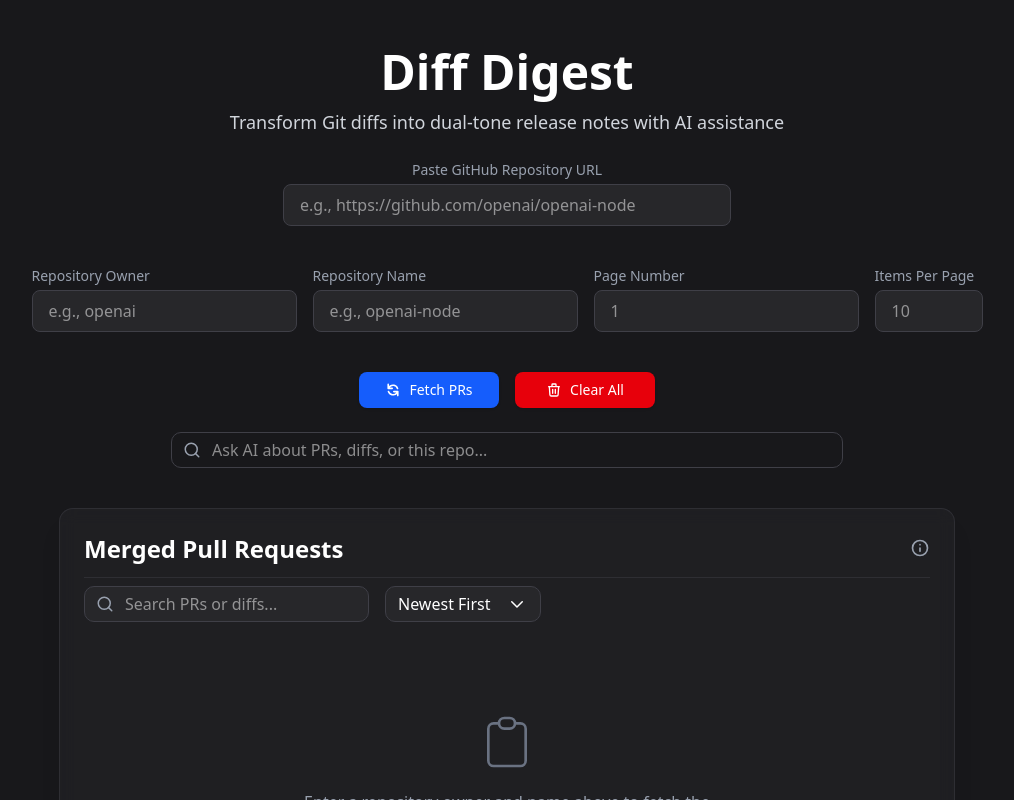
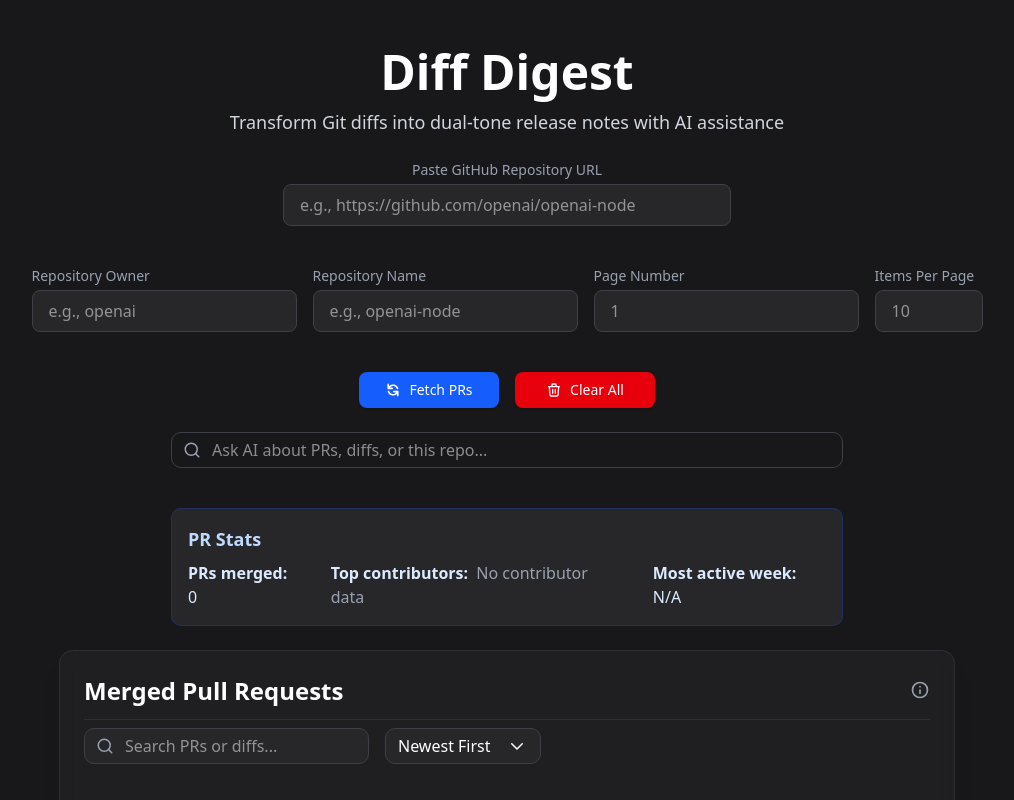
Before and after one commit to nicholaschen09/diff-digest, a Next.js app: page / in a window 1280 px wide. Shown: the top 800 px of the page, without its empty margins (133-1147 px from the left). Built offline with nearby package versions, Linux system fonts and the light colour scheme.

Commit message:
added PR stats

```diff
--- a/src/app/page.tsx
+++ b/src/app/page.tsx
@@ -8,6 +8,7 @@ import type { DiffItem, ApiResponse } from '@/types/api';
 import type { DiffCardRefMethods } from '@/types/diff';
 import { Listbox } from '@headlessui/react';
 import React from 'react';
+import PRStats from "@/components/PRStats";
 
 export default function Home() {
   // Replace useState with usePersistedState for state that should persist across refreshes
@@ -368,6 +369,8 @@ export default function Home() {
           </div>
         </div>
 
+        {/* PR Stats Section */}
+        <PRStats diffs={diffs} />
         {/* Results Section */}
         <div className="border border-zinc-700/50 rounded-xl p-6 min-h-[300px] bg-zinc-800/50 backdrop-blur-sm shadow-xl">
           <h2 className="text-2xl font-semibold mb-2 text-white border-b border-zinc-700/50 pb-3 flex items-center justify-between">
--- /dev/null
+++ b/src/components/PRStats.tsx
@@ -0,0 +1,92 @@
+import React from "react";
+
+interface Contributor {
+    login: string;
+    name: string;
+    role: string;
+    avatar_url: string;
+}
+
+interface DiffItem {
+    id: string;
+    description: string;
+    diff: string;
+    url: string;
+    // Optionally, you may have notes or contributorData attached by DiffCard
+    notes?: {
+        contributorData?: Contributor[];
+    };
+    // Optionally, you may have merged_at if you extend the backend
+    merged_at?: string;
+}
+
+interface PRStatsProps {
+    diffs: DiffItem[];
+}
+
+function getTopContributors(diffs: DiffItem[]) {
+    const contributorCount: Record<string, { contributor: Contributor; count: number }> = {};
+    for (const diff of diffs) {
+        const contributors = diff.notes?.contributorData;
+        if (contributors && contributors.length > 0) {
+            for (const c of contributors) {
+                if (!contributorCount[c.login]) {
+                    contributorCount[c.login] = { contributor: c, count: 0 };
+                }
+                contributorCount[c.login].count++;
+            }
+        }
+    }
+    const sorted = Object.values(contributorCount).sort((a, b) => b.count - a.count);
+    return sorted.slice(0, 5); // Top 5
+}
+
+function getMostActiveWeek(diffs: DiffItem[]) {
+    // If merged_at is available, group by week
+    const weekCount: Record<string, number> = {};
+    for (const diff of diffs) {
+        if (diff.merged_at) {
+            const date = new Date(diff.merged_at);
+            // Get year-week string
+            const week = `${date.getFullYear()}-W${Math.ceil((date.getDate() + 1 - date.getDay()) / 7)}`;
+            weekCount[week] = (weekCount[week] || 0) + 1;
+        }
+    }
+    const mostActive = Object.entries(weekCount).sort((a, b) => b[1] - a[1])[0];
+    return mostActive ? `${mostActive[0]} (${mostActive[1]} PRs)` : "N/A";
+}
+
+const PRStats: React.FC<PRStatsProps> = ({ diffs }) => {
+    const numPRs = diffs.length;
+    const topContributors = getTopContributors(diffs);
+    const mostActiveWeek = getMostActiveWeek(diffs);
+
+    return (
+        <div className="max-w-2xl mx-auto mb-6 mt-2 bg-zinc-800 border border-blue-700/30 rounded-lg p-4 text-blue-100 text-base">
+            <h3 className="text-lg font-bold mb-2 text-blue-200">PR Stats</h3>
+            <div className="flex flex-col sm:flex-row sm:items-center sm:gap-8 gap-2">
+                <div>
+                    <span className="font-semibold">PRs merged:</span> {numPRs}
+                </div>
+                <div>
+                    <span className="font-semibold">Top contributors:</span>{" "}
+                    {topContributors.length > 0 ? (
+                        topContributors.map(({ contributor, count }, i) => (
+                            <span key={contributor.login} className="inline-flex items-center bg-blue-900/30 rounded-full px-2.5 py-0.5 text-xs font-medium text-blue-100 mr-2 mb-1">
+                                <img src={contributor.avatar_url} alt={contributor.login} className="w-4 h-4 rounded-full mr-1.5" />
+                                {contributor.name} (@{contributor.login}) x{count}
+                            </span>
+                        ))
+                    ) : (
+                        <span className="text-gray-400 ml-1">No contributor data</span>
+                    )}
+                </div>
+                <div>
+                    <span className="font-semibold">Most active week:</span> {mostActiveWeek}
+                </div>
+            </div>
+        </div>
+    );
+};
+
+export default PRStats;
```
